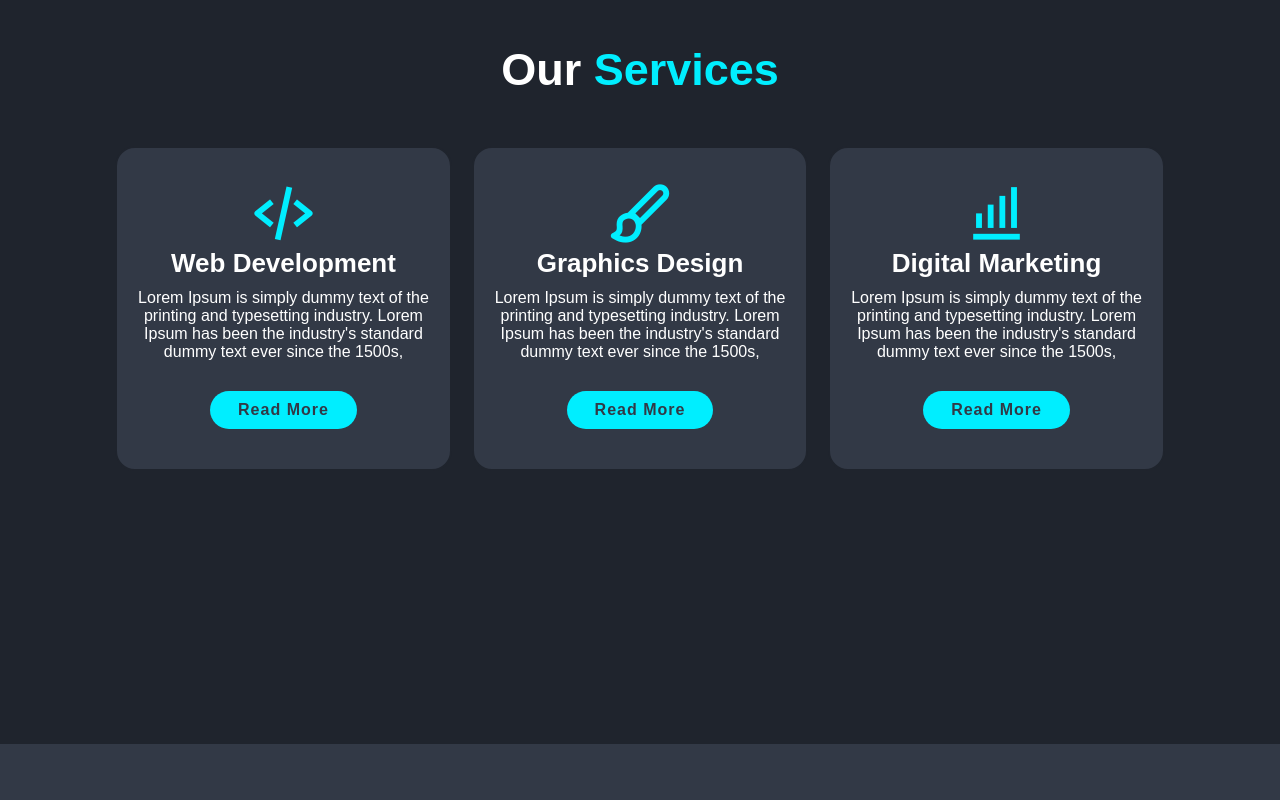
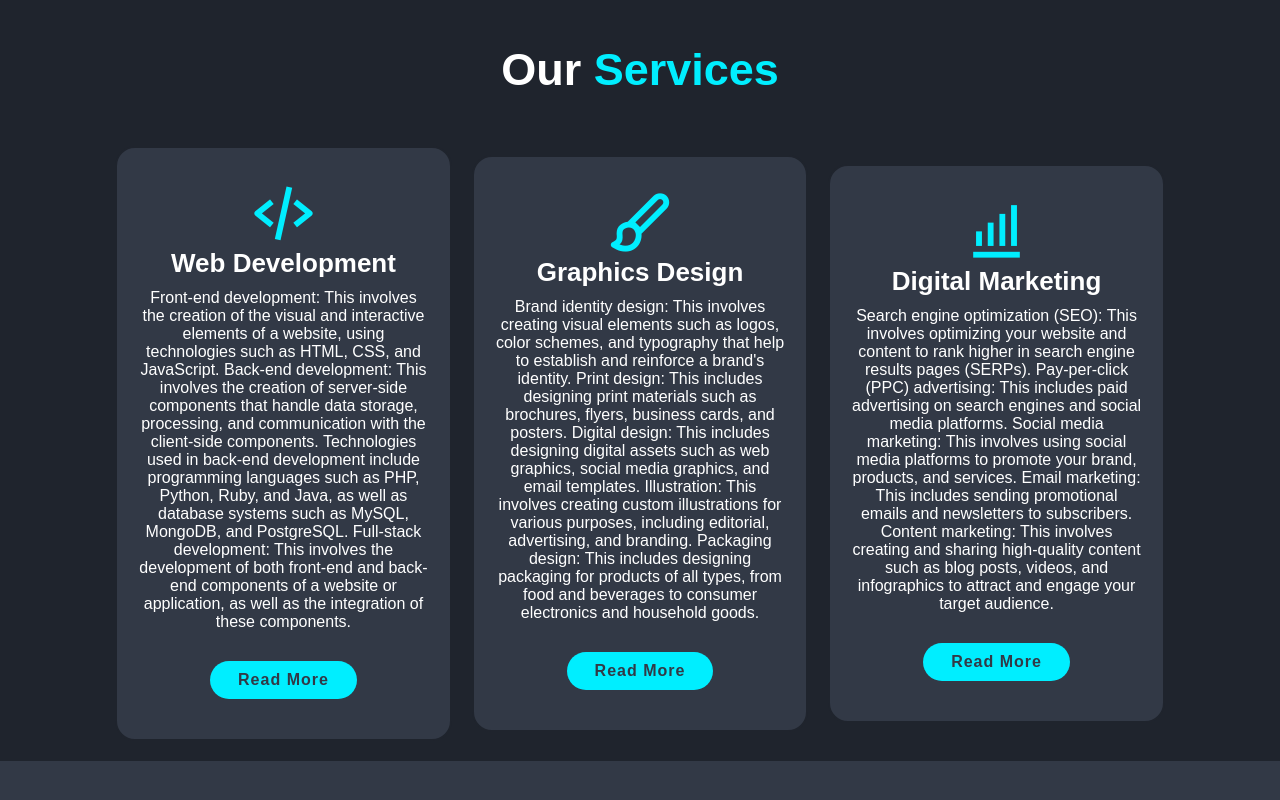
Before and after one commit to Tasneemzaidi/Portfolio, a plain HTML site: page index.html in a window 1280 px wide. Shown: the part 1656-2456 px from the top of the page. Drawn offline with nearby package versions, Linux system fonts and the light colour scheme; a web font is replaced by a local one.

Commit message:
all  section done

```diff
--- a/index.html
+++ b/index.html
@@ -61,7 +61,7 @@
 	<!---about section design--->
 	<section class="about" id="about">
 		<div class="about-img">
-			<img src="images/unsplash2.jpg" alt="tasneem">
+			<img src="images/unsplash0.jpg" alt="tasneem">
 		</div>
 		<div class="about-content">
 			<h2 class="heading">About<span> Me</span></h2>
@@ -81,21 +81,44 @@
 			<div class="services-box">
 				<i class='bx bx-code-alt'></i>
 				<h3>Web Development</h3>
-				<p>Lorem Ipsum is simply dummy text of the printing and typesetting industry. Lorem Ipsum has been the industry's standard dummy text ever since the 1500s,</p>
+				<p>Front-end development: This involves the creation of the visual and interactive elements of a website, using technologies such as HTML, CSS, and JavaScript.
+
+Back-end development: This involves the creation of server-side components that handle data storage, processing, and communication with the client-side components. Technologies used in back-end development include programming languages such as PHP, Python, Ruby, and Java, as well as database systems such as MySQL, MongoDB, and PostgreSQL.
+
+Full-stack development: This involves the development of both front-end and back-end components of a website or application, as well as the integration of these components.
+
+
+</p>
 				<a href="#" class="btn">Read More</a>
 			</div>
 
 			<div class="services-box">
 				<i class='bx bx-paint'></i>
 				<h3>Graphics Design</h3>
-				<p>Lorem Ipsum is simply dummy text of the printing and typesetting industry. Lorem Ipsum has been the industry's standard dummy text ever since the 1500s,</p>
+				<p>Brand identity design: This involves creating visual elements such as logos, color schemes, and typography that help to establish and reinforce a brand's identity.
+
+Print design: This includes designing print materials such as brochures, flyers, business cards, and posters.
+
+Digital design: This includes designing digital assets such as web graphics, social media graphics, and email templates.
+
+Illustration: This involves creating custom illustrations for various purposes, including editorial, advertising, and branding.
+
+Packaging design: This includes designing packaging for products of all types, from food and beverages to consumer electronics and household goods.</p>
 				<a href="#" class="btn">Read More</a>
 			</div>
 
 			<div class="services-box">
 				<i class='bx bx-bar-chart-alt'></i>
 				<h3>Digital Marketing</h3>
-				<p>Lorem Ipsum is simply dummy text of the printing and typesetting industry. Lorem Ipsum has been the industry's standard dummy text ever since the 1500s,</p>
+				<p>Search engine optimization (SEO): This involves optimizing your website and content to rank higher in search engine results pages (SERPs).
+
+Pay-per-click (PPC) advertising: This includes paid advertising on search engines and social media platforms.
+
+Social media marketing: This involves using social media platforms to promote your brand, products, and services.
+
+Email marketing: This includes sending promotional emails and newsletters to subscribers.
+
+Content marketing: This involves creating and sharing high-quality content such as blog posts, videos, and infographics to attract and engage your target audience.</p>
 				<a href="#" class="btn">Read More</a>
 			</div>
 		</div>
```
Also changed, not shown: images/unsplash0.jpg (added), images/unsplash2.jpg, 1 other file.
